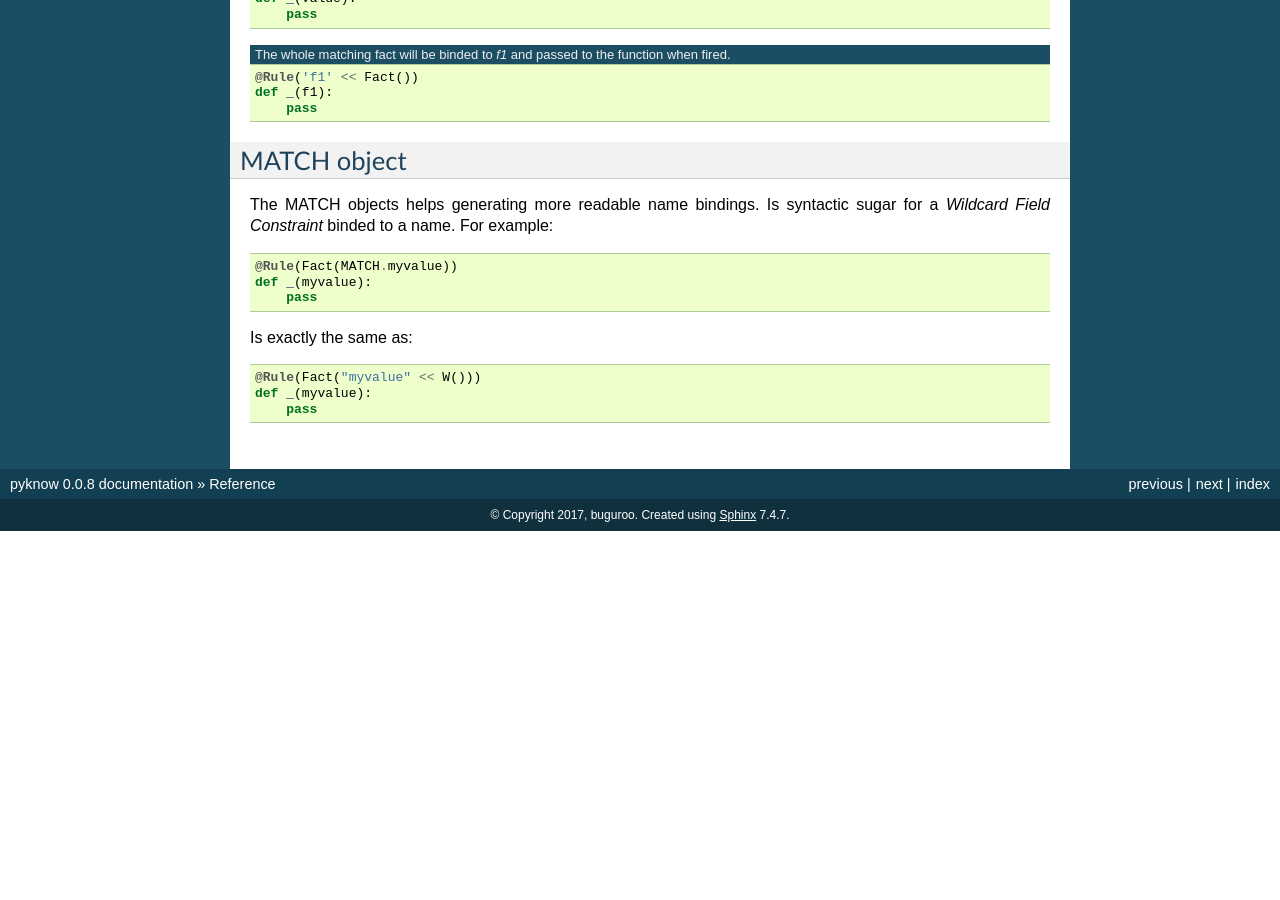
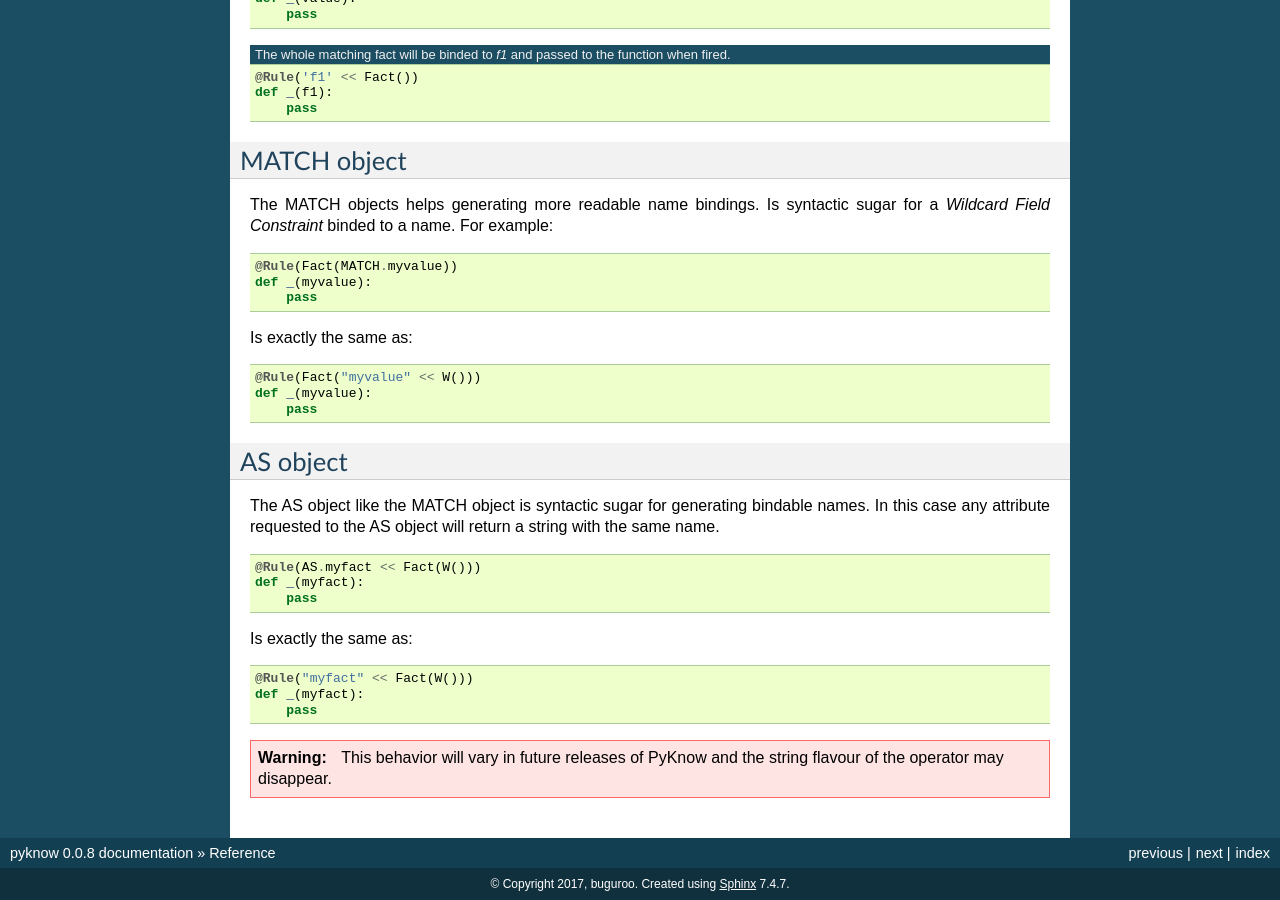
Before and after one commit to buguroo/pyknow, a Sphinx documentation site: the page built from docs/source/reference.rst, in a window 1280 px wide and 900 px high, scrolled down 5317 px. Built offline with Sphinx 7.4.7, drawn with Linux system fonts in a browser that asks for light colours; before the commit the page ends 5848 px from its top, so only the background shows below that.

Commit message:
The AS object.

```diff
--- a/docs/source/reference.rst
+++ b/docs/source/reference.rst
@@ -356,3 +356,30 @@ Is exactly the same as:
    @Rule(Fact("myvalue" << W()))
    def _(myvalue):
        pass
+
+
+AS object
+---------
+
+The AS object like the MATCH object is syntactic sugar for generating bindable
+names. In this case any attribute requested to the AS object will return a
+string with the same name.
+
+.. code-block:: python
+
+   @Rule(AS.myfact << Fact(W()))
+   def _(myfact):
+       pass
+
+Is exactly the same as:
+
+.. code-block:: python
+
+   @Rule("myfact" << Fact(W()))
+   def _(myfact):
+       pass
+
+.. warning::
+
+   This behavior will vary in future releases of PyKnow and the string flavour
+   of the operator may disappear.
```
Also changed, not shown: 1 other file.
